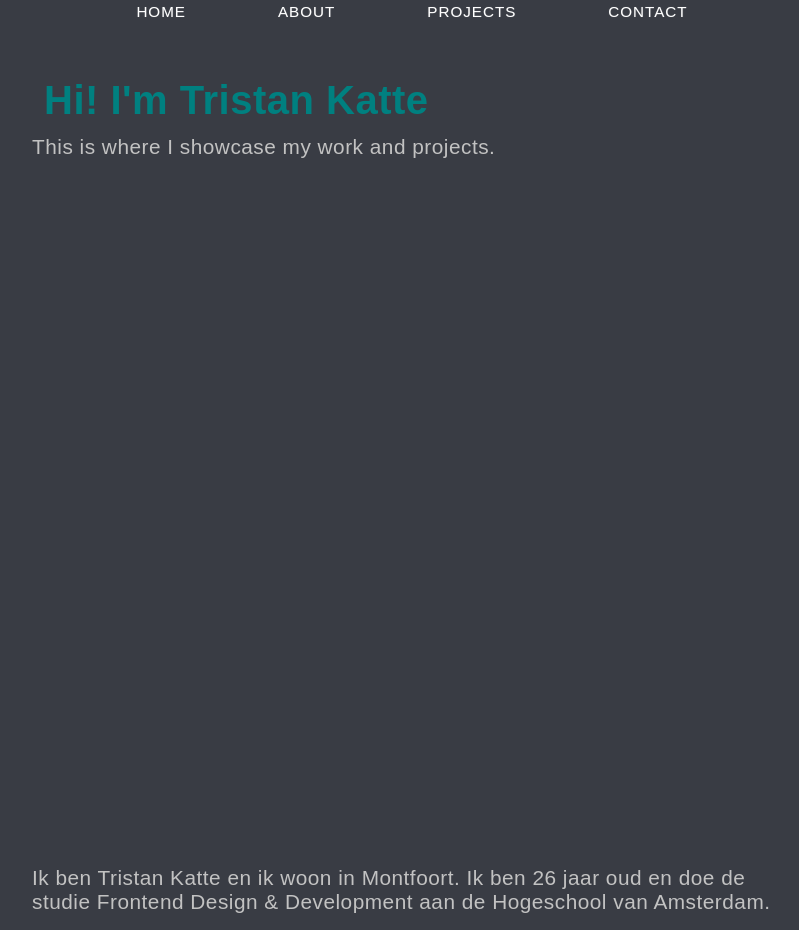
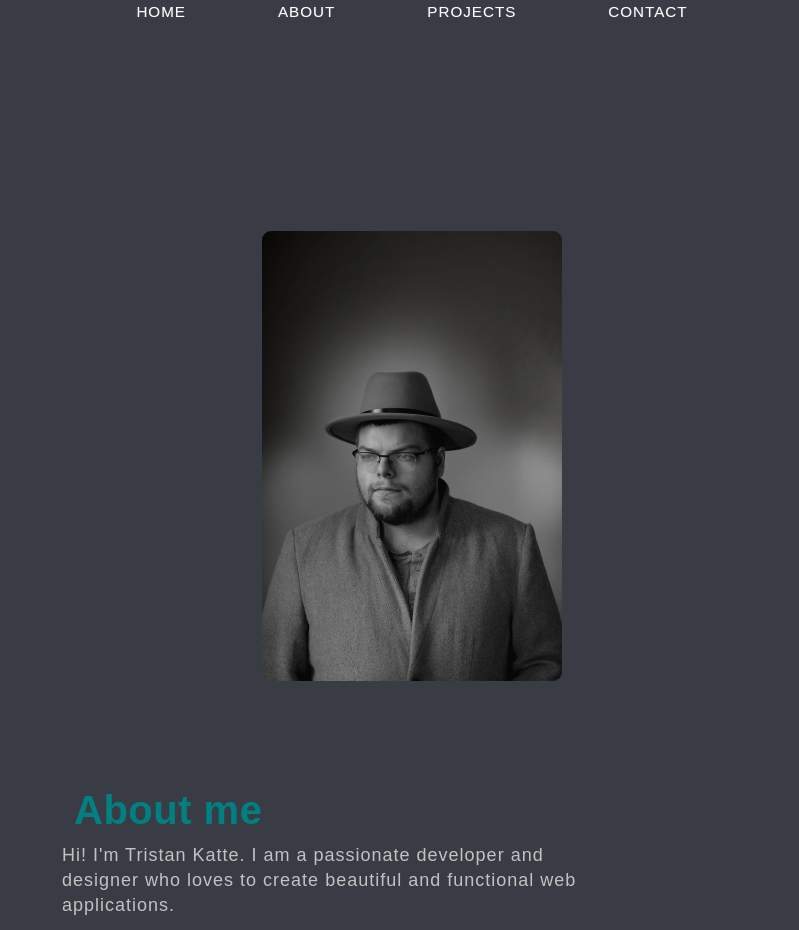
Before and after one commit to TristanKatte/portfolio, a SvelteKit app in the folder myapp/: page / in a window 1280 px wide. Shown: the part 340-1270 px from the top of the page, without its empty margins (228-1027 px from the left). Built offline with nearby package versions, Linux system fonts and the light colour scheme.

Commit message:
added about me

```diff
--- a/myapp/src/routes/+page.svelte
+++ b/myapp/src/routes/+page.svelte
@@ -12,7 +12,6 @@
 <Header />
 <main>
   <Home />
-  <About />
 <Projects />
 
 <Contact />
--- a/myapp/src/routes/components/About.svelte
+++ b/myapp/src/routes/components/About.svelte
@@ -1,15 +1,13 @@
-<section>
-<p>
-    Ik ben Tristan Katte en ik woon in Montfoort. Ik ben 26 jaar oud en doe de studie Frontend Design & Development aan de Hogeschool van Amsterdam.
-</p>
+<section class="column">
 <h2>Skills</h2>
 <ul>
     <li>Web Design</li>
     <li>Svelte/Sveltekit</li>
     <li>HTML/CSS/JavaScript</li>
 </ul>
+
 <h2>Contact</h2>
-<p>Email: tristan@example.com</p>
+<p>Email: tristankatte@hotmail.com</p>
 </section>
 
 <style>
--- a/myapp/src/routes/components/Home.svelte
+++ b/myapp/src/routes/components/Home.svelte
@@ -1,12 +1,76 @@
 <script>
-
+    import About from'./About.svelte';
 </script>
 
-<section>
-    <h2>Hi! I'm Tristan Katte</h2>
-    <p>This is where I showcase my work and projects.</p>
-</section>
+<main>
+
+<article class="about-me">
+    <section class="about">
+        <img src="./images/profielfoto-zw.jpg" class="pic" alt="Foto van mij" />
+      <section class="text">
+        <h2>About me</h2>
+        <p>Hi! I'm Tristan Katte. I am a passionate developer and designer who loves to create beautiful and functional web applications.</p>
+      </section>
+    </section>
+</article>
+
+
+</main>
+
 
 <style>
-    /* Add your styles here */
+
+    main {
+        display: flex;
+        flex-direction: row;
+        justify-content: center;
+    }
+    img {
+    scale: 0.75;
+    height: auto;
+    width: 500px;
+    border-radius: 12px;
+}
+
+.about-me {
+  display: flex;
+  justify-content: center;
+  align-items: center;
+  height: 100%;
+  width: 100%;
+  padding: 90px 0;
+  background: var(--main-bg-color);
+}
+
+.pic {
+  height: auto;
+  width: 400px;
+  border-radius: 12px;
+}
+
+.about {
+  display: flex;
+  align-items: center;
+  justify-content: space-between;
+}
+
+.text {
+    max-width: 600px;
+    margin-left: 10px;
+}
+
+.text h2 {
+  color: var(--heading-color);
+  font-weight: 600;
+  margin-bottom: 10px;
+}
+
+
+.text p {
+  color: var(--txt-color);
+  font-size: 18px;
+  line-height: 25px;
+  letter-spacing: 1px;
+}
+
 </style>
--- a/myapp/src/routes/components/Projects.svelte
+++ b/myapp/src/routes/components/Projects.svelte
@@ -18,5 +18,7 @@
 </section>
 
 <style>
-    /* Add your styles here */
+    h2, h3 {
+        color: var(--heading-color);
+    }
 </style>
```
